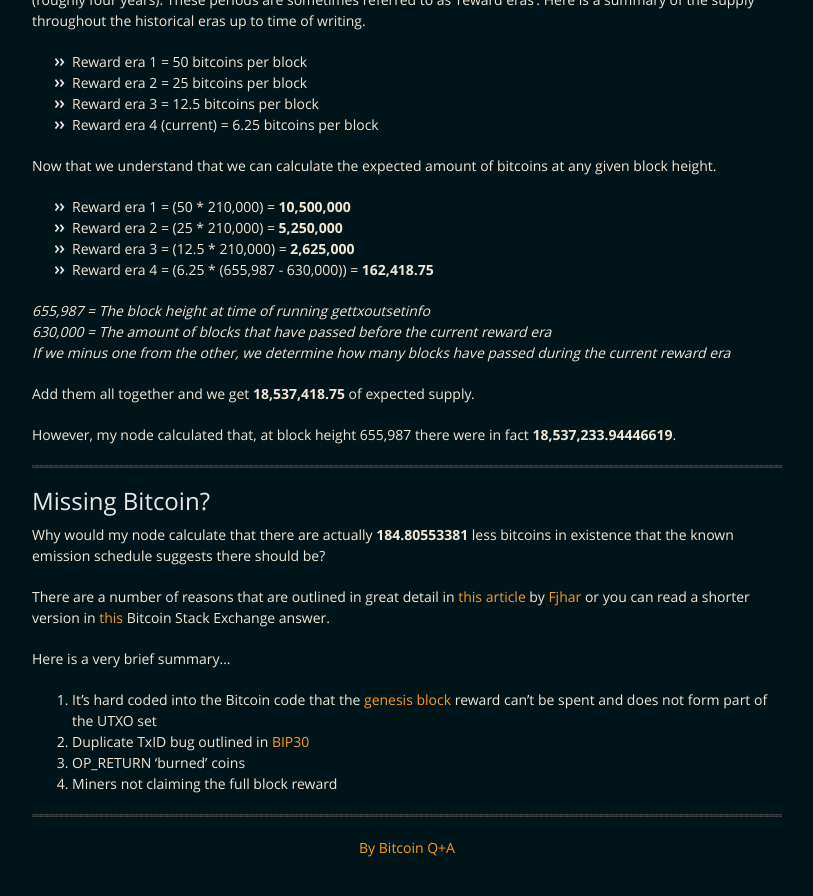
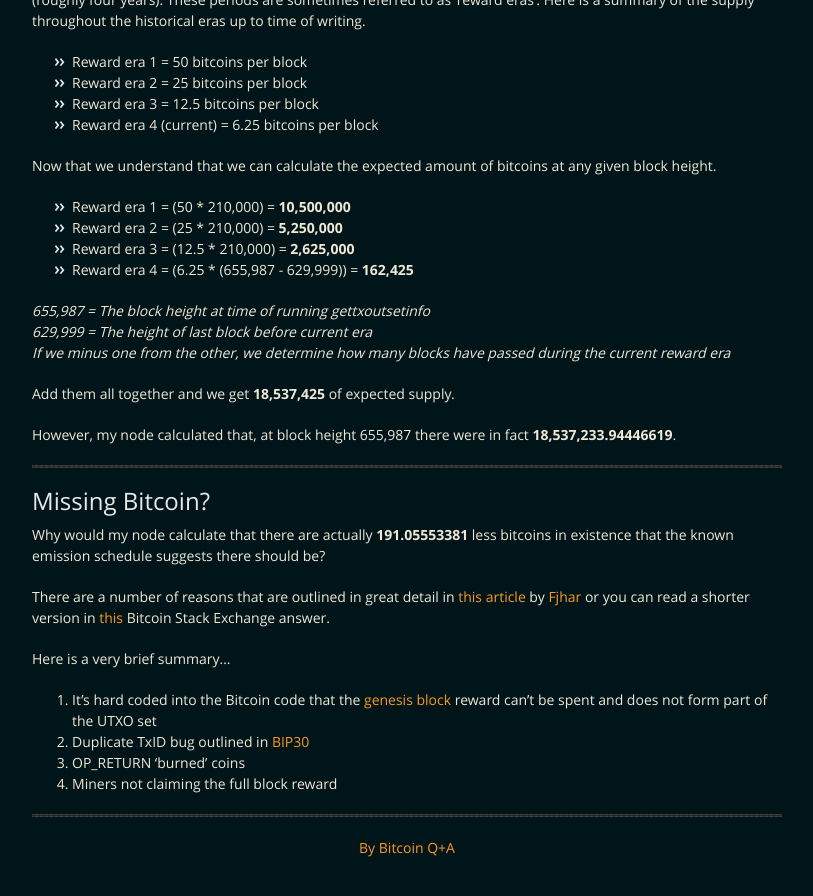
Before and after one commit to BitcoinQnA/verify-supply, a Jekyll site: the page built from index.md, in a window 1280 px wide and 900 px high, scrolled down 1885 px. Shown: the top 896 px of the window, without its empty margins (233-1046 px from the left). Built offline with Jekyll 4.4.1, drawn with Linux system fonts in a browser that asks for light colours.

Commit message:
Update index.md

```diff
--- a/index.md
+++ b/index.md
@@ -80,13 +80,13 @@ Now that we understand that we can calculate the expected amount of bitcoins at
 * Reward era 1 = (50 * 210,000) = **10,500,000**
 * Reward era 2 = (25 * 210,000) = **5,250,000**
 * Reward era 3 = (12.5 * 210,000) = **2,625,000**
-* Reward era 4 = (6.25 * (655,987 - 630,000)) = **162,418.75**
+* Reward era 4 = (6.25 * (655,987 - 629,999)) = **162,425**
 
 *655,987 = The block height at time of running gettxoutsetinfo*
-*630,000 = The amount of blocks that have passed before the current reward era*
+*629,999 = The height of last block before current era*
 *If we minus one from the other, we determine how many blocks have passed during the current reward era*
 
-Add them all together and we get **18,537,418.75** of expected supply.
+Add them all together and we get **18,537,425** of expected supply.
 
 However, my node calculated that, at block height 655,987 there were in fact **18,537,233.94446619**.
 
@@ -94,7 +94,7 @@ However, my node calculated that, at block height 655,987 there were in fact **1
 
 ## Missing Bitcoin?
 
-Why would my node calculate that there are actually **184.80553381** less bitcoins in existence that the known emission schedule suggests there should be?
+Why would my node calculate that there are actually **191.05553381** less bitcoins in existence that the known emission schedule suggests there should be?
 
 There are a number of reasons that are outlined in great detail in [this article](https://fjahr.com/posts/where-are-the-coins/) by [Fjhar](https://twitter.com/fjahr) or you can read a shorter version in [this](https://bitcoin.stackexchange.com/questions/38994/will-there-be-21-million-bitcoins-eventually/38998#38998) Bitcoin Stack Exchange answer.
 
```
